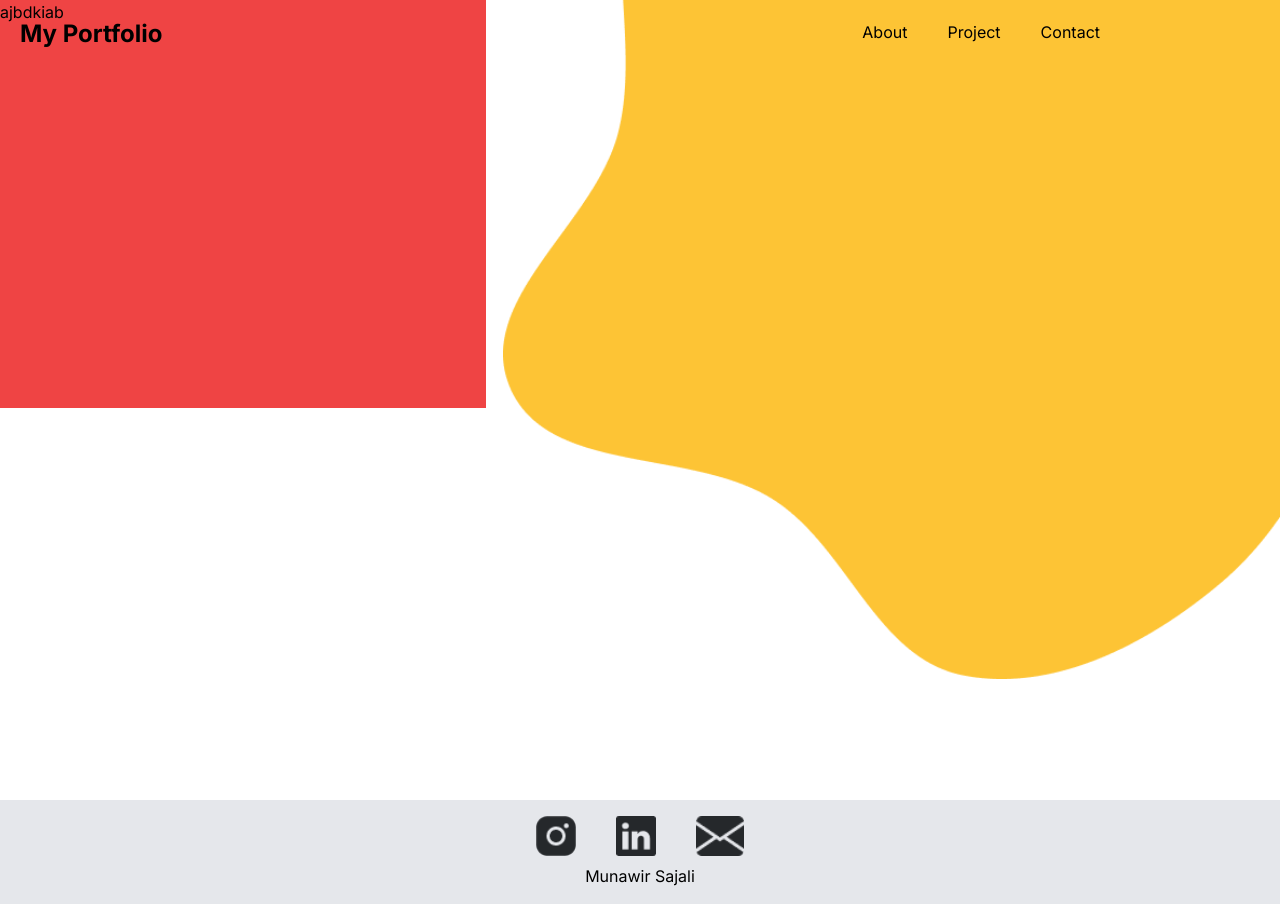
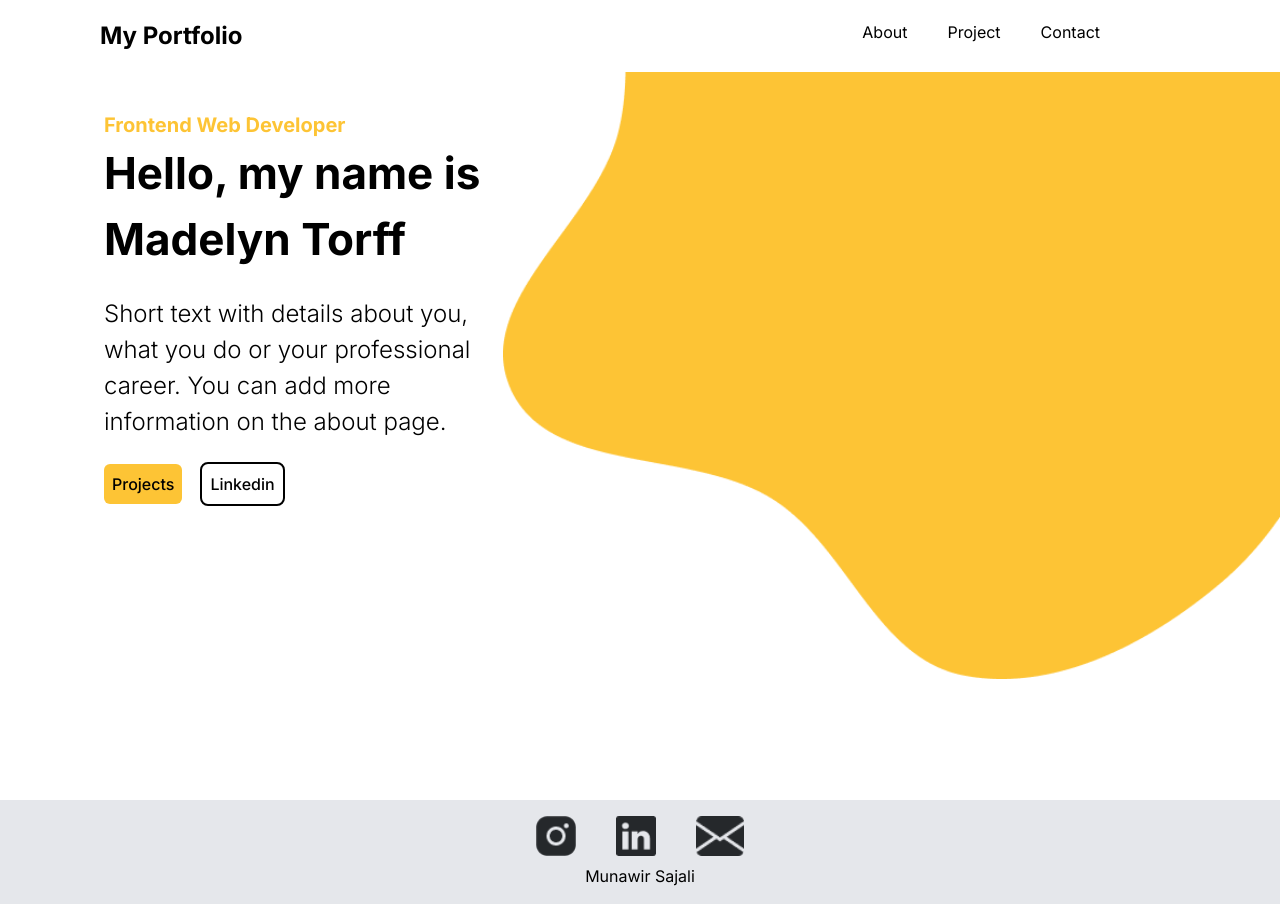
Before and after one commit to Munawir76/My-Portfolio-v1, a Next.js app: page / in a window 1280 px wide. Built offline with nearby package versions, Linux system fonts and the light colour scheme.

Commit message:
fix: Layout

```diff
--- a/app/components/layout/header.js
+++ b/app/components/layout/header.js
@@ -4,15 +4,15 @@ import React from "react";
 export default function Header() {
   return (
     <div className="fixed h-full w-full z-10">
-      <div className=" flex justify-between ">
-        <div className="text-black text-2xl font-bold leading-7 cursor-pointer p-5">
-         <Link href="/">
-         <span>My Portfolio</span>
-         </Link>
+      <div className=" flex justify-between bg-white">
+        <div className="text-black text-2xl font-bold cursor-pointer p-5 ">
+          <Link href="/">
+            <span className="ml-20">My Portfolio</span>
+          </Link>
         </div>
         <div className="flex justify-evenly mr-40">
           <div className="p-5  cursor-pointer">
-            <Link  href="/about" >
+            <Link href="/about">
               <span className="hover:text-white text-black">About</span>
             </Link>
           </div>
--- a/app/page.js
+++ b/app/page.js
@@ -5,15 +5,34 @@ import Image from "next/image";
 export default function Home() {
   return (
     <LayoutMain>
-     <div className="h-screen w-full bg-white">
-      <div className="absolute top-0 right-0">
-      <Image src="/asset/yellow-bg.png" width={777} height={877}/>
+      <div className="h-screen w-full bg-white">
+        <div className="absolute top-0 right-0">
+          <Image src="/asset/yellow-bg.png" width={777} height={877} />
+        </div>
+        <div className="absolute top-[110px] left-[104px] ">
+          <div className="w-[400px] h-[408px] text-black flex flex-col content-between">
+            <span className="text-[#FDC435] font-bold text-[20px]">
+              Frontend Web Developer
+            </span>
+            <span className="text-black font-bold text-[44px]">
+              Hello, my name is Madelyn Torff
+            </span>
+            <span className="text-black font-light text-[24px] mt-6">
+              Short text with details about you, what you do or your
+              professional career. You can add more information on the about
+              page.
+            </span>
+            <div className="flex justify-start gap-5 mt-6">
+              <button className="cursor-pointer p-2 w-max bg-[#FDC435] rounded-md font-medium">
+                Projects
+              </button>
+              <button className="cursor-pointer p-2 w-max outline outline-2 rounded-md font-medium">
+                Linkedin
+              </button>
+            </div>
+          </div>
+        </div>
       </div>
-      <div className="flex ">
-        <span className="w-[486px] h-[408px] text-black bg-red-500">ajbdkiab</span>
-      </div>
-     </div>
-
     </LayoutMain>
   );
 }
```
